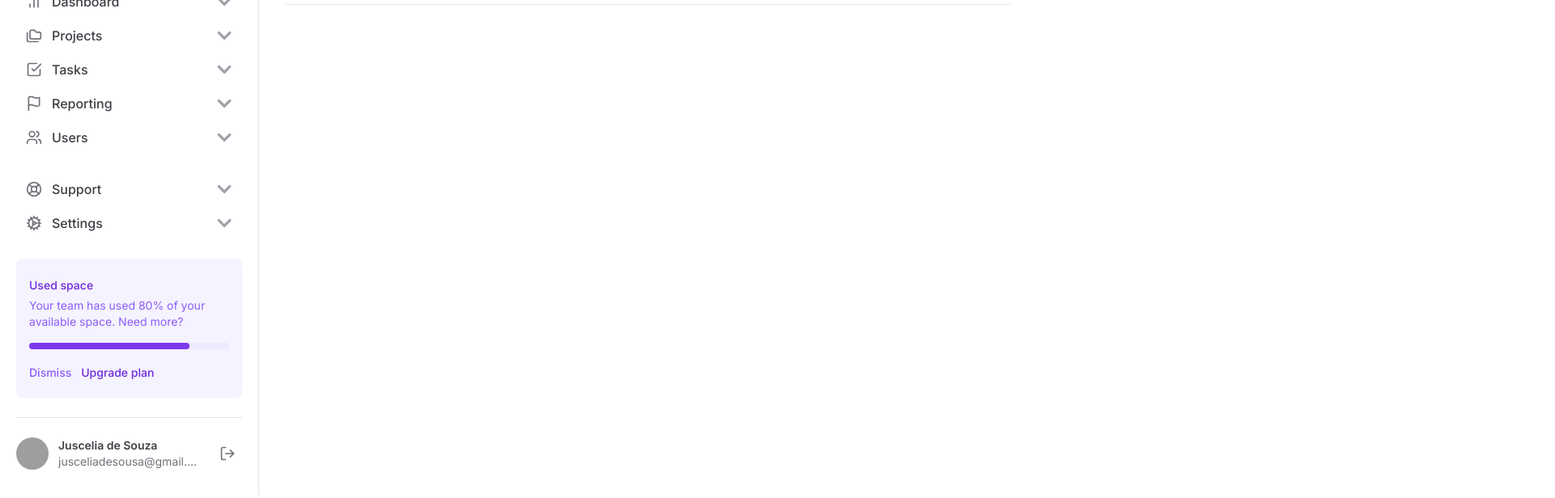
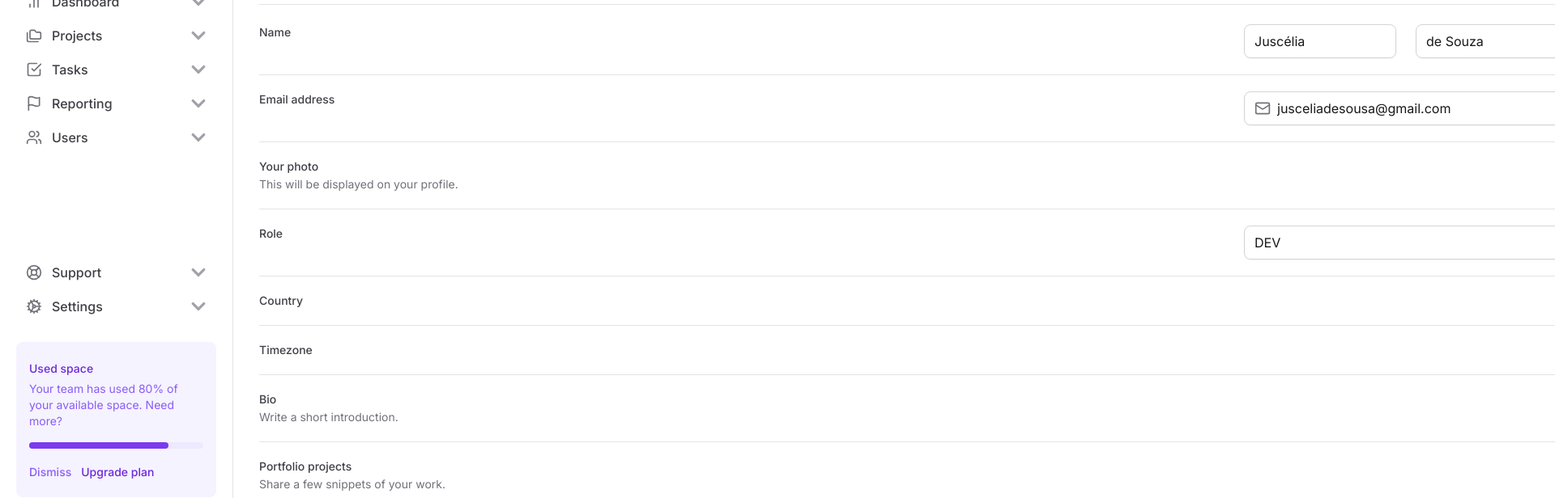
Before and after one commit to jusceliadesouza/ignite-tailwind, a Next.js app in the folder web/: page / in a window 1280 px wide. Shown: the part 220-836 px from the top of the page at 81% size, 1920 px wide, since content can reach past the window. Built offline with nearby package versions, Linux system fonts and the light colour scheme; grey boxes are pictures that could not be loaded.

Commit message:
🪄 campos do formulário

```diff
--- a/web/src/app/page.tsx
+++ b/web/src/app/page.tsx
@@ -1,4 +1,6 @@
+import * as Input from "@/components/Input";
 import { SettingTags } from "@/components/SettingTabs";
+import { LuMail } from "react-icons/lu";
 
 export default function Home() {
   return (
@@ -34,7 +36,124 @@
           </div>
         </div>
 
-        <form id="settings" className="mt-6 flex flex-col w-full"></form>
+        <form id="settings" className="mt-6 flex flex-col w-full gap-5 divide-y divide-zinc-200">
+        <div className="grid grid-cols-form gap-3">
+            <label
+              htmlFor="firstName"
+              className="text-sm font-medium text-zinc-700"
+            >
+              Name
+            </label>
+            <div className="grid grid-cols-2 gap-6">
+              <Input.Root>
+                <Input.Control id="firstName" defaultValue="Juscélia" />
+              </Input.Root>
+
+              <Input.Root>
+                <Input.Control defaultValue="de Souza" />
+              </Input.Root>
+            </div>
+          </div>
+
+          <div className="grid grid-cols-form gap-3 pt-5">
+            <label
+              htmlFor="email"
+              className="text-sm font-medium text-zinc-700"
+            >
+              Email address
+            </label>
+            <Input.Root>
+              <Input.Prefix>
+                <LuMail className="h-5 w-5 text-zinc-500" />
+              </Input.Prefix>
+              <Input.Control
+                id="email"
+                type="email"
+                defaultValue="jusceliadesousa@gmail.com"
+              />
+            </Input.Root>
+          </div>
+
+          <div className="grid grid-cols-form gap-3 pt-5">
+            <label
+              htmlFor="email"
+              className="text-sm font-medium text-zinc-700"
+            >
+              Your photo
+              <span className="mt-0.5 block text-sm font-normal text-zinc-500">
+                This will be displayed on your profile.
+              </span>
+            </label>
+            <div />
+          </div>
+
+          <div className="grid grid-cols-form gap-3 pt-5">
+            <label htmlFor="role" className="text-sm font-medium text-zinc-700">
+              Role
+            </label>
+            <Input.Root>
+              <Input.Control id="role" defaultValue="DEV" />
+            </Input.Root>
+          </div>
+
+          <div className="grid grid-cols-form gap-3 pt-5">
+            <label
+              htmlFor="country"
+              className="text-sm font-medium text-zinc-700"
+            >
+              Country
+            </label>
+            <div />
+          </div>
+
+          <div className="grid grid-cols-form gap-3 pt-5">
+            <label
+              htmlFor="timezone"
+              className="text-sm font-medium text-zinc-700"
+            >
+              Timezone
+            </label>
+            <div />
+          </div>
+
+          <div className="grid grid-cols-form gap-3 pt-5">
+            <label htmlFor="bio" className="text-sm font-medium text-zinc-700">
+              Bio
+              <span className="mt-0.5 block text-sm font-normal text-zinc-500">
+                Write a short introduction.
+              </span>
+            </label>
+            <div />
+          </div>
+
+          <div className="grid grid-cols-form gap-3 pt-5">
+            <label
+              htmlFor="projects"
+              className="text-sm font-medium text-zinc-700"
+            >
+              Portfolio projects
+              <span className="mt-0.5 block text-sm font-normal text-zinc-500">
+                Share a few snippets of your work.
+              </span>
+            </label>
+            <div />
+          </div>
+
+          <div className="flex items-center justify-end gap-2 pt-5">
+            <button
+              type="button"
+              className="rounded-lg border border-zinc-300 px-4 py-2 text-sm font-semibold text-zinc-700 shadow-sm hover:bg-zinc-50"
+            >
+              Cancel
+            </button>
+            <button
+              type="submit"
+              className="rounded-lg bg-violet-600 px-4 py-2 text-sm font-semibold text-white shadow-sm hover:bg-violet-700"
+            >
+              Save
+            </button>
+          </div>
+        </form>
       </div>
     </>
   )
--- a/web/tailwind.config.ts
+++ b/web/tailwind.config.ts
@@ -8,7 +8,8 @@
     extend: {
       gridTemplateColumns: {
         app: 'minmax(18rem, 20rem) 1fr',
-        profile: 'max-content 1fr min-content'
+        profile: 'max-content 1fr min-content',
+        form: 'minmax(75rem, 17.5rem) minmax(25rem, 1fr) minmax(0, 15rem)'
       },
       maxWidth: {
         app: '700px',
```
